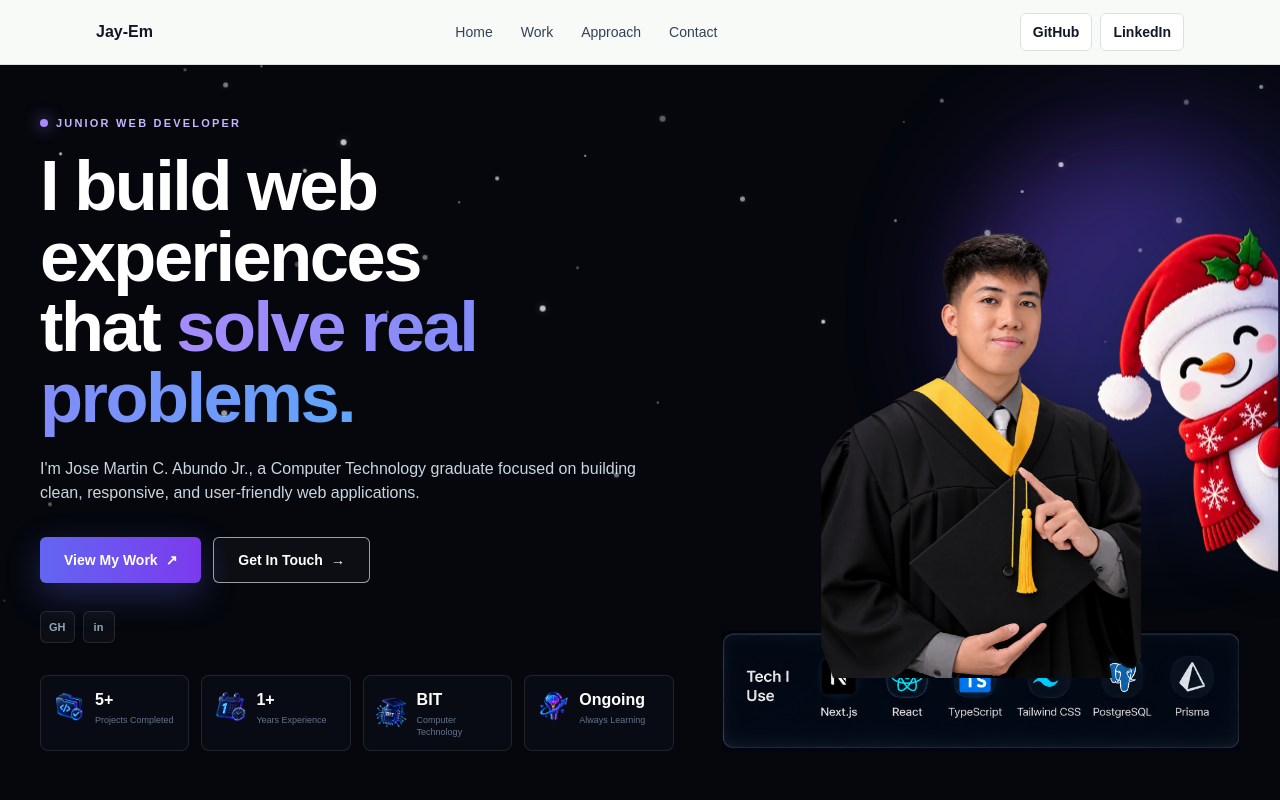
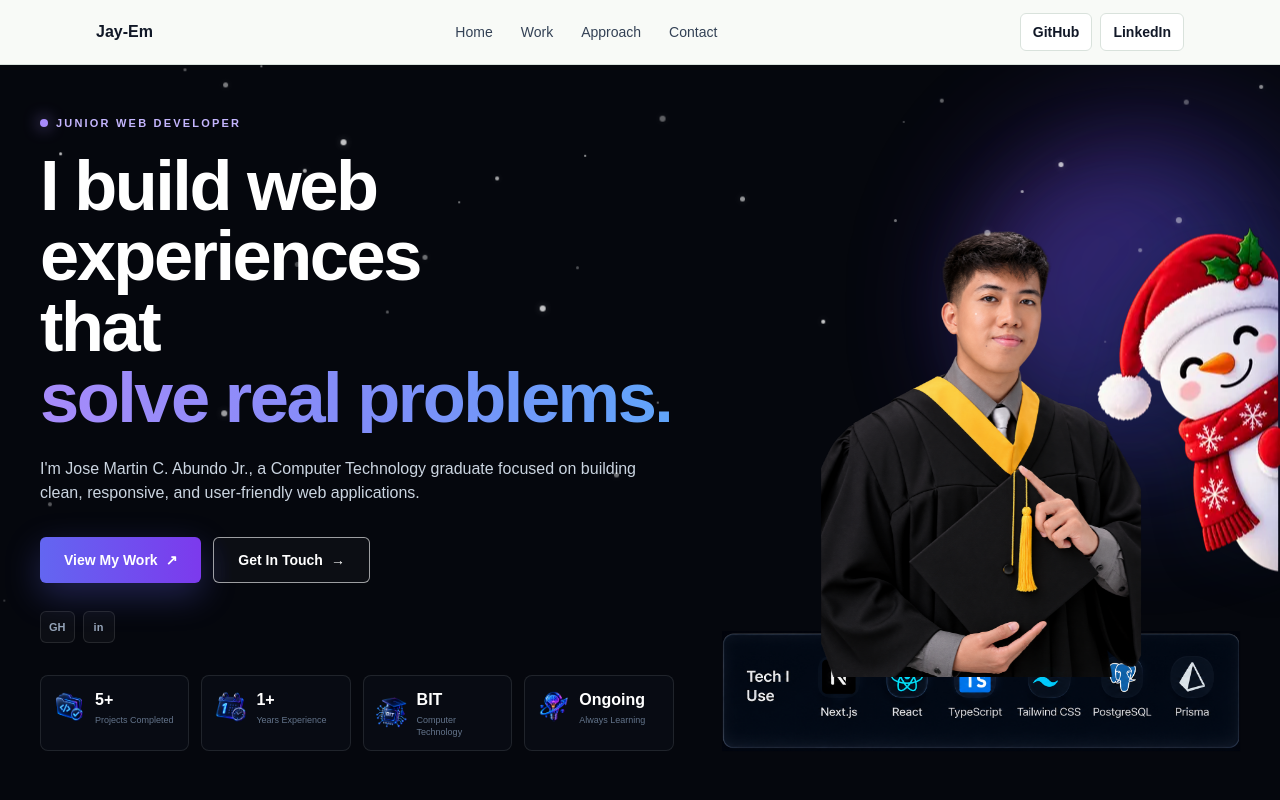
Before and after one commit to jayemabundo04/Jayem-s-Portfolio, a Next.js app: page / in a window 1280 px wide. Shown: the top 800 px of the page. Built offline with nearby package versions, Linux system fonts and the light colour scheme; no server answers.

Commit message:
Clean up Hero reveal animations and replay behavior

```diff
--- a/src/app/globals.css
+++ b/src/app/globals.css
@@ -56,27 +56,9 @@ a {
   outline-offset: 2px;
 }
 
-.hero-name {
-  display: inline-block;
-  opacity: 0;
-  transform: translateY(18px);
-  animation: heroNameReveal 0.7s ease-out forwards;
-}
-
-.hero-name-delay {
-  animation-delay: 0.15s;
-}
-
-@keyframes heroProfileFloat {
-  0%,
-  100% {
-    transform: translateY(0);
-  }
-
-  50% {
-    transform: translateY(-10px);
-  }
-}
+/* ========================================
+   Hero profile motion
+======================================== */
 
 @keyframes heroProfileGlow {
   0%,
@@ -91,31 +73,58 @@ a {
   }
 }
 
-.hero-profile-float {
-  animation: none;
+@keyframes heroProfileFloatPremium {
+  0%,
+  100% {
+    transform: translate3d(0, 0, 0);
+  }
+
+  50% {
+    transform: translate3d(0, -8px, 0);
+  }
 }
 
 .hero-profile-glow {
   animation: heroProfileGlow 4s ease-in-out infinite;
 }
 
+.hero-profile-float {
+  animation: heroProfileFloatPremium 5s ease-in-out infinite;
+}
+
 /* ========================================
-   Premium Hero Scroll Reveal
+   Hero viewport reveals
 ======================================== */
 
 .hero-reveal,
+.hero-description-reveal,
+.hero-heading-part,
 .hero-profile-reveal,
-.hero-tech-reveal,
-.hero-line,
-.hero-highlight {
+.hero-tech-reveal {
   opacity: 0;
+}
+
+.hero-heading-part {
+  display: inline-block;
+  transform: translate3d(0, 16px, 0);
+  filter: blur(6px);
+  will-change: opacity, transform, filter;
+}
+
+.hero-description-reveal,
+.hero-reveal,
+.hero-profile-reveal,
+.hero-tech-reveal {
+  transform: translate3d(0, 18px, 0);
+  filter: blur(6px);
+  will-change: opacity, transform, filter;
 }
 
 @keyframes heroRevealUp {
   from {
     opacity: 0;
-    transform: translate3d(0, 32px, 0);
-    filter: blur(10px);
+    transform: translate3d(0, 18px, 0);
+    filter: blur(6px);
   }
 
   to {
@@ -125,11 +134,11 @@ a {
   }
 }
 
-@keyframes heroLineReveal {
+@keyframes heroHeadingReveal {
   from {
     opacity: 0;
-    transform: translate3d(0, 36px, 0);
-    filter: blur(10px);
+    transform: translate3d(0, 16px, 0);
+    filter: blur(6px);
   }
 
   to {
@@ -139,25 +148,11 @@ a {
   }
 }
 
-@keyframes heroHighlightReveal {
-  from {
-    opacity: 0;
-    transform: translate3d(0, 18px, 0) scale(0.98);
-    filter: blur(8px);
-  }
-
-  to {
-    opacity: 1;
-    transform: translate3d(0, 0, 0) scale(1);
-    filter: blur(0);
-  }
-}
-
 @keyframes heroProfileReveal {
   from {
     opacity: 0;
-    transform: translate3d(0, 46px, 0) scale(0.93);
-    filter: blur(10px);
+    transform: translate3d(0, 28px, 0) scale(0.96);
+    filter: blur(8px);
   }
 
   to {
@@ -170,8 +165,8 @@ a {
 @keyframes heroTechReveal {
   from {
     opacity: 0;
-    transform: translate3d(0, 28px, 0) scale(0.97);
-    filter: blur(7px);
+    transform: translate3d(0, 20px, 0) scale(0.98);
+    filter: blur(6px);
   }
 
   to {
@@ -182,79 +177,58 @@ a {
 }
 
 .hero-section.is-visible .hero-reveal-1 {
-  animation: heroRevealUp 0.75s cubic-bezier(0.22, 1, 0.36, 1) 0.05s both;
+  animation: heroRevealUp 0.62s cubic-bezier(0.22, 1, 0.36, 1) 0.04s both;
 }
 
-.hero-section.is-visible .hero-heading {
-  opacity: 1;
+.hero-section.is-visible .hero-heading-part-1 {
+  animation: heroHeadingReveal 0.72s cubic-bezier(0.22, 1, 0.36, 1) 0.1s both;
 }
 
-.hero-section.is-visible .hero-line-1 {
-  animation: heroLineReveal 0.8s cubic-bezier(0.22, 1, 0.36, 1) 0.14s both;
+.hero-section.is-visible .hero-heading-part-2 {
+  animation: heroHeadingReveal 0.68s cubic-bezier(0.22, 1, 0.36, 1) 0.24s both;
 }
 
-.hero-section.is-visible .hero-line-2 {
-  animation: heroLineReveal 0.8s cubic-bezier(0.22, 1, 0.36, 1) 0.3s both;
+.hero-section.is-visible .hero-heading-part-3 {
+  animation: heroHeadingReveal 0.74s cubic-bezier(0.22, 1, 0.36, 1) 0.38s both;
 }
 
-.hero-section.is-visible .hero-highlight {
-  animation: heroHighlightReveal 0.75s cubic-bezier(0.22, 1, 0.36, 1) 0.5s both;
-}
-
-.hero-section.is-visible .hero-reveal-3 {
-  animation: heroRevealUp 0.8s cubic-bezier(0.22, 1, 0.36, 1) 0.62s both;
+.hero-section.is-visible .hero-description-reveal {
+  animation: heroRevealUp 0.78s cubic-bezier(0.22, 1, 0.36, 1) 0.56s both;
 }
 
 .hero-section.is-visible .hero-reveal-4 {
-  animation: heroRevealUp 0.8s cubic-bezier(0.22, 1, 0.36, 1) 0.74s both;
+  animation: heroRevealUp 0.72s cubic-bezier(0.22, 1, 0.36, 1) 0.68s both;
 }
 
 .hero-section.is-visible .hero-reveal-5 {
-  animation: heroRevealUp 0.8s cubic-bezier(0.22, 1, 0.36, 1) 0.84s both;
+  animation: heroRevealUp 0.72s cubic-bezier(0.22, 1, 0.36, 1) 0.78s both;
 }
 
 .hero-section.is-visible .hero-reveal-6 {
-  animation: heroRevealUp 0.8s cubic-bezier(0.22, 1, 0.36, 1) 0.94s both;
+  animation: heroRevealUp 0.72s cubic-bezier(0.22, 1, 0.36, 1) 0.88s both;
 }
 
 .hero-section.is-visible .hero-profile-reveal {
-  animation: heroProfileReveal 1s cubic-bezier(0.22, 1, 0.36, 1) 0.38s both;
+  animation: heroProfileReveal 0.9s cubic-bezier(0.22, 1, 0.36, 1) 0.3s both;
 }
 
 .hero-section.is-visible .hero-tech-reveal {
-  animation: heroTechReveal 0.85s cubic-bezier(0.22, 1, 0.36, 1) 0.7s both;
-}
-
-/* Subtle floating motion after profile entrance */
-
-@keyframes heroProfileFloatPremium {
-  0%,
-  100% {
-    translate: 0 0;
-  }
-
-  50% {
-    translate: 0 -8px;
-  }
-}
-
-.hero-section.is-visible .hero-profile-float {
-  animation: heroProfileFloatPremium 5s ease-in-out 1.45s infinite;
+  animation: heroTechReveal 0.8s cubic-bezier(0.22, 1, 0.36, 1) 0.6s both;
 }
 
 @media (prefers-reduced-motion: reduce) {
   .hero-reveal,
+  .hero-description-reveal,
+  .hero-heading-part,
   .hero-profile-reveal,
-  .hero-tech-reveal,
-  .hero-line,
-  .hero-highlight {
+  .hero-tech-reveal {
     opacity: 1;
     filter: none;
     transform: none;
     animation: none !important;
   }
 
-  .hero-section.is-visible .hero-profile-float,
+  .hero-profile-float,
   .hero-profile-glow {
     animation: none;
   }
```
